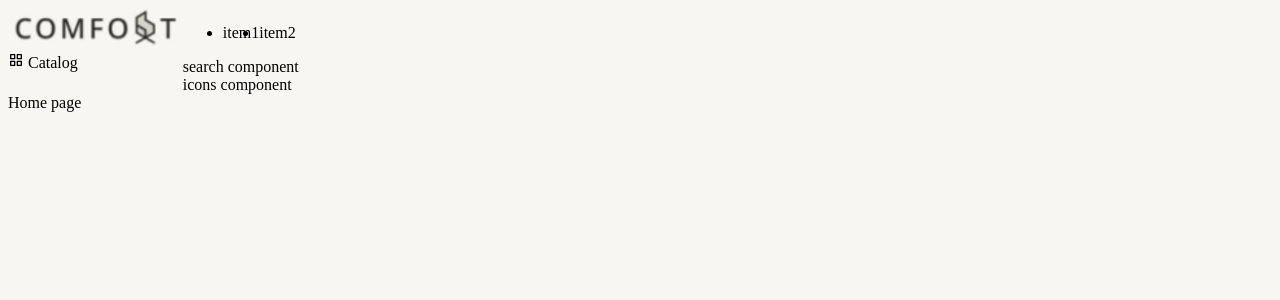
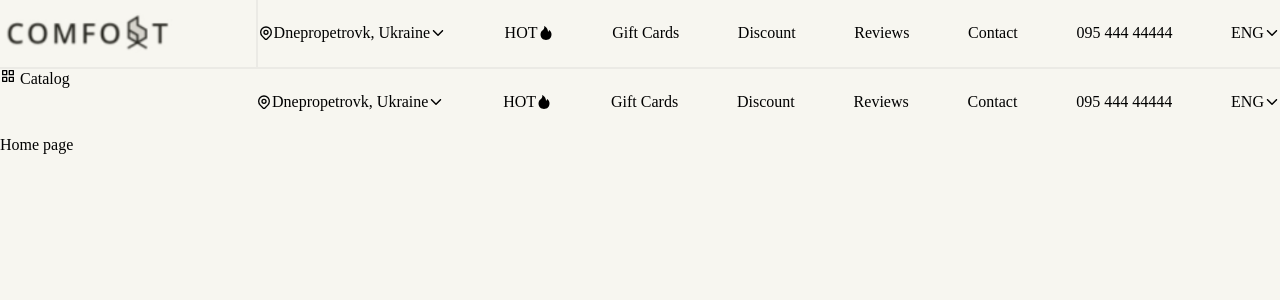
Before and after one commit to alrramezani/ir-dev-simple-react-shop, a React (Create React App) app: page / in a window 1280 px wide. Shown: the top 300 px of the page. Built offline with nearby package versions, Linux system fonts and the light colour scheme.

Commit message:
feet(header):added styles

```diff
--- a/src/layouts/header/components/menu/index.js
+++ b/src/layouts/header/components/menu/index.js
@@ -1,12 +1,22 @@
-import { useState } from "react";
-import { MenuContainer } from "./style";
+import {useState} from "react";
+import {MenuContainer} from "./style";
+import {HiOutlineLocationMarker} from "react-icons/hi"
+import {AiFillFire} from "react-icons/ai"
+import {IoIosArrowDown} from "react-icons/io"
+
 const Menu = () => {
     const [status, setStatus] = useState("v");
     return (
         <MenuContainer status={status} onClick={() => setStatus("h")}>
-      <ul >
-        <li>item1</li>
-        <li>item2</li>
+            <ul>
+                <li><HiOutlineLocationMarker/>Dnepropetrovk, Ukraine<IoIosArrowDown/></li>
+                <li>HOT<AiFillFire/></li>
+                <li>Gift Cards</li>
+                <li>Discount</li>
+                <li>Reviews</li>
+                <li>Contact</li>
+                <li>095 444 44444</li>
+                <li>ENG<IoIosArrowDown/></li>
             </ul>
         </MenuContainer>
     );
--- a/src/layouts/header/components/menu/style.js
+++ b/src/layouts/header/components/menu/style.js
@@ -1,7 +1,18 @@
 import styled from "styled-components";
 export const MenuContainer = styled.nav`
+ height:100%;
   ul {
     display: ${({ status }) => (status === "v" ? "flex" : "block")};
+    align-items: center;
+    justify-content:space-between;
+    list-style:none;
+    padding:0 0px;
+    margin:0;
+    height:100%;
+    li{
+    display:flex;
+    align-items:center;
+    }
   }
 `;
 export const List = styled.ul``;
--- a/src/layouts/header/index.js
+++ b/src/layouts/header/index.js
@@ -1,24 +1,41 @@
-import { HeaderContainer } from "./style";
+import {HeaderContainer} from "./style";
 import Catalog from "./components/catalog";
 import Menu from "./components/menu";
+
 const Header = (props) => {
     return (
         <HeaderContainer>
-      <div className="side">
+            {/*<div className="side">*/}
+            {/*  <div className="logo">*/}
+            {/*    <img src="./logo.png" alt="logo" />*/}
+            {/*  </div>*/}
+            {/*  <div className="catalog">*/}
+            {/*    <Catalog />*/}
+            {/*  </div>*/}
+            {/*</div>*/}
+            {/*<div className="content">*/}
+            {/*  <div className="top">*/}
+            {/*    <Menu />*/}
+            {/*  </div>*/}
+            {/*  <div className="bottom">*/}
+            {/*    <div className="right">search component</div>*/}
+            {/*    <div className="left">icons component</div>*/}
+            {/*  </div>*/}
+            {/*</div>*/}
+            <div className='top'>
                 <div className="logo">
-          <img src="./logo.png" alt="logo" />
+                    <img src="./logo.png" alt="logo"/>
                 </div>
-        <div className="catalog">
-          <Catalog />
+                <div className="menu">
+                    <Menu/>
                 </div>
             </div>
-      <div className="content">
-        <div className="top">
-          <Menu />
+            <div className='bottom'>
+                <div className="category">
+                    <Catalog/>
                 </div>
-        <div className="bottom">
-          <div className="right">search component</div>
-          <div className="left">icons component</div>
+                <div className="search">
+                    <Menu/>
                 </div>
             </div>
         </HeaderContainer>
--- a/src/layouts/header/style.js
+++ b/src/layouts/header/style.js
@@ -1,10 +1,39 @@
 import styled from "styled-components";
+
 export const HeaderContainer = styled.header`
-  width: 100%;
+
   display: flex;
+  flex-direction:column;
   .logo {
+  height:100%;
+    flex:2;
+    display: flex;
+    align-items:center;
+    border-bottom:2px solid #ebeae5;
     img {
       height: 40px;
     }
   }
+  .top{
+    display: flex;
+    align-items:center;
+    height: 68px;
+  }
+  .bottom{
+    display: flex;
+    height: 68px;
+  }
+  .category{
+  flex:2;
+  }
+  .search{
+    flex:8;
+  }
+  .menu{
+  flex:8;
+    height: 100%;
+    width: 100%;
+    border-left:2px solid #ebeae5;
+    border-bottom:2px solid #ebeae5;
+  }
 `;
--- a/src/theme/general.js
+++ b/src/theme/general.js
@@ -6,5 +6,6 @@ export const GlobalStyle = createGlobalStyle`
     }
     body{
         background-color: ${({ theme }) => theme.colors.bg};
+        margin:0;
     }
 `;
```
Also changed, not shown: src/layouts/header/components/category/index.js (added, +12 -0 lines), 1 other file (tests, documents, lock files or other folders). Lines whose indentation alone changed are shown as unchanged.
